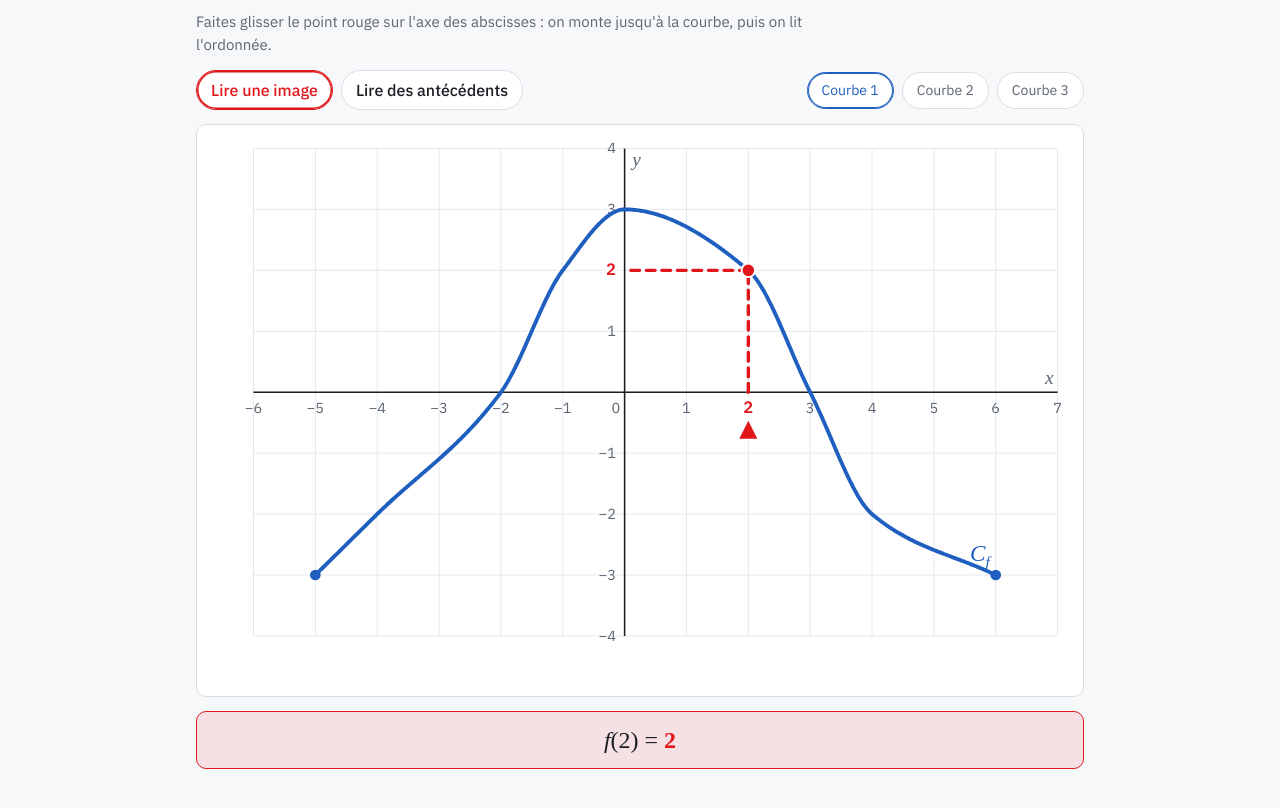
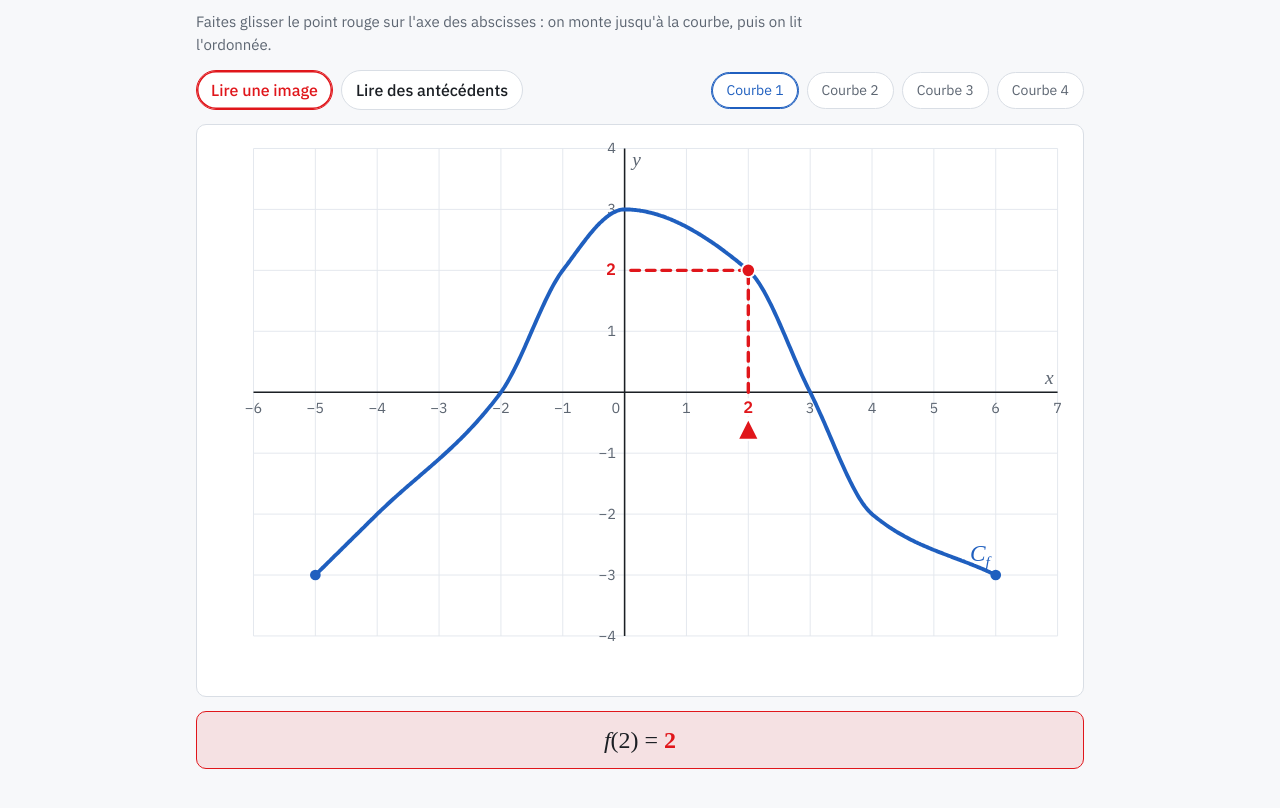
Before and after one commit to arno-goudon-maths/arno-goudon-maths.github.io, a plain HTML site: page animations/seconde/lire-une-courbe.html in a window 1280 px wide. Shown: the part 96-904 px from the top of the page. Drawn offline with Linux system fonts and the light colour scheme; a web font is replaced by a local one.

Commit message:
Cours et TD de 2nde (ch. 3), terminale (ch. 4), 1re spé (ch. 4) : QR codes au plus près de la notion
Co-Authored-By: Claude Opus 5.5 <noreply@anthropic.com>

```diff
--- a/animations/seconde/lire-une-courbe.html
+++ b/animations/seconde/lire-une-courbe.html
@@ -63,11 +63,13 @@ button:focus-visible { outline: 3px solid var(--lecture); outline-offset: 2px; }
   const fr = (x, d = 1) => { const r = Math.round(x * 10 ** d) / 10 ** d; return (Object.is(r, -0) ? 0 : r).toString().replace(".", ",").replace("-", "−"); };
   const entier = x => Math.abs(x - Math.round(x)) < 1e-6;
 
-  // Courbes du cours (3.3) et du TD3 (exercices 23 et 25), passant exactement par leurs points
+  // Courbes du cours 3 (exemple 3.3, puis exemple 3.2 en courbe 4) et du TD3 (exercices 24 et 26),
+  // passant exactement par leurs points
   const C = [
     { P: [[-5,-3],[-4,-2],[-2,0],[-1,2],[0,3],[2,2],[3,0],[4,-2],[6,-3]], X: [-6, 7], Y: [-4, 4] },
     { P: [[-5,-2],[-4,-1],[-3,0],[-2,1],[-1,2],[0,1],[1,0],[2,-1],[3,-3],[6,-1.5]], X: [-6, 7], Y: [-4, 4] },
-    { P: [[-3,-1],[-2,1],[-1,3],[0,2],[0.5,1],[1,0],[2,-0.5]], X: [-4, 3], Y: [-2, 4] }
+    { P: [[-3,-1],[-2,1],[-1,3],[0,2],[0.5,1],[1,0],[2,-0.5]], X: [-4, 3], Y: [-2, 4] },
+    { P: [[-4,-2],[-3,1],[-1,2],[0,1],[2,-3],[4,0],[6,3]], X: [-5, 8], Y: [-4, 4] }
   ];
   // Interpolation cubique monotone (Fritsch-Carlson) : pas de dépassement entre deux points
   C.forEach(c => {
@@ -83,7 +85,12 @@ button:focus-visible { outline: 3px solid var(--lecture); outline-offset: 2px; }
     };
   });
 
-  let k = 0, mode = location.hash === "#antecedents" ? "ante" : "image", xr = 2, yk = 1;
+  let k = 0, mode = "image", xr = 2, yk = 1;
+  // Ancres des QR codes : chaque code du cours ou du TD ouvre la page sur sa courbe et son onglet.
+  //   #image : exemple 3.2 du cours (image de −1)      #antecedents : exemple 3.3 du cours
+  //   #courbe2-antecedents : exercice 24 du TD3          #courbe3 : exercice 26 du TD3 (images, puis antécédents)
+  const ANCRES = { "#image": [3, "image", -1], "#antecedents": [0, "ante", 2], "#courbe2-antecedents": [1, "ante", 2], "#courbe3": [2, "image", 1] };
+  if (ANCRES[location.hash]) [k, mode, xr] = ANCRES[location.hash];
   const G = 52, D = 880, H = [18, 520];
   const sx = x => G + (x - C[k].X[0]) / (C[k].X[1] - C[k].X[0]) * (D - G);
   const sy = y => H[1] - (y - C[k].Y[0]) / (C[k].Y[1] - C[k].Y[0]) * (H[1] - H[0]);
```
Also changed, not shown: animations/terminale/espace.html (+3 -1 lines), 10 other files.
